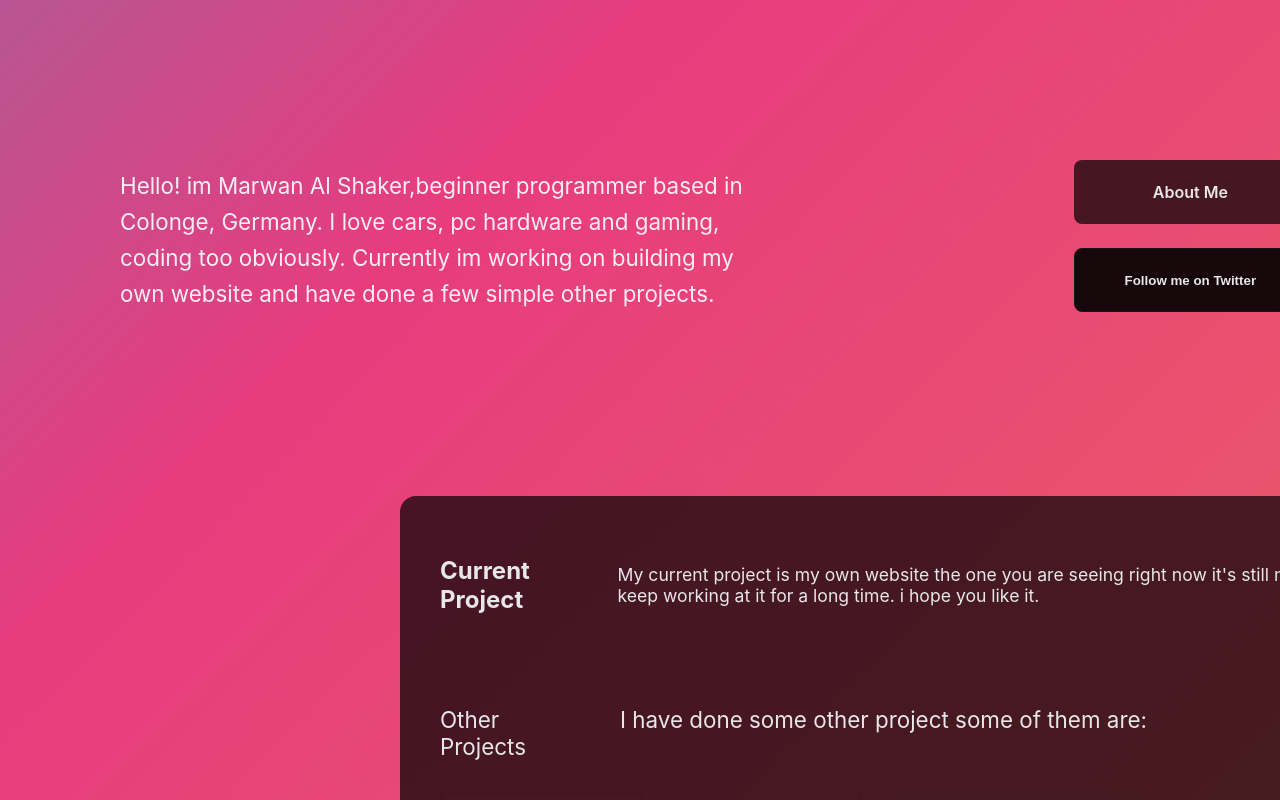
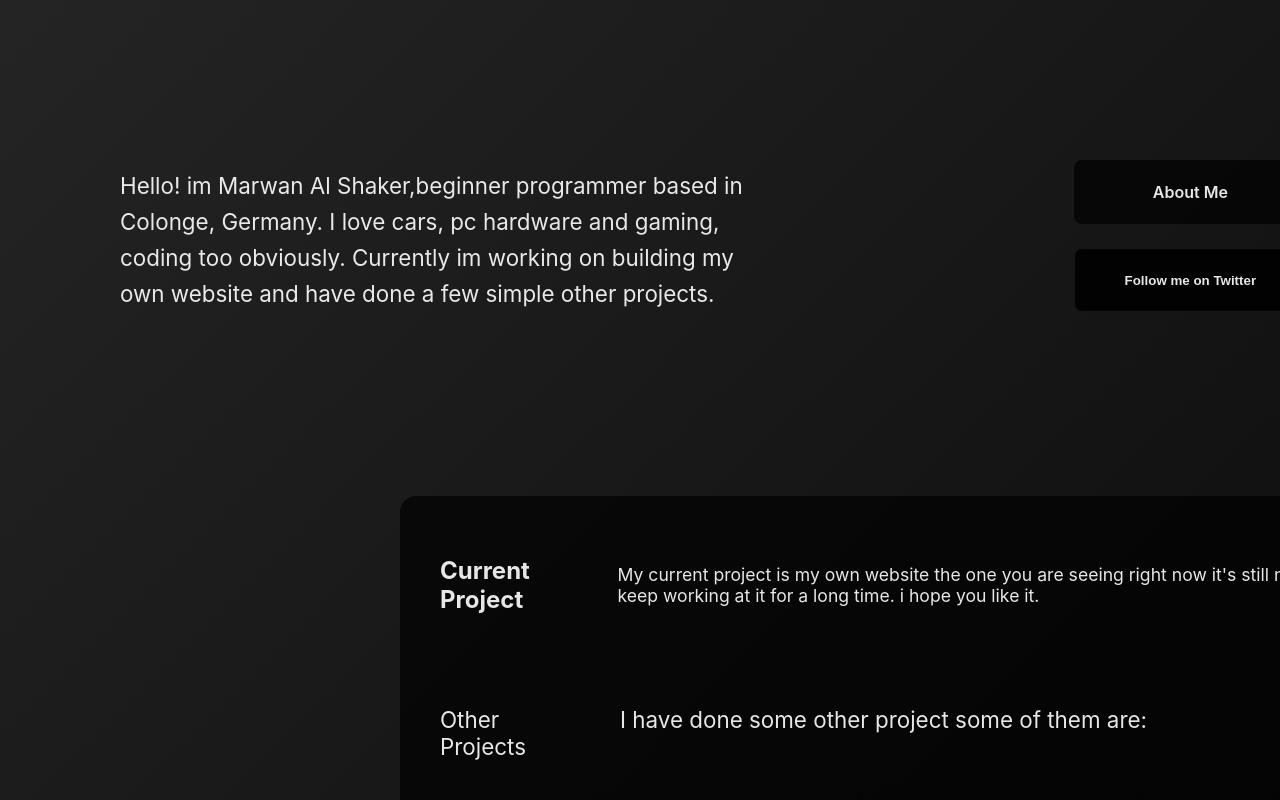
Before and after one commit to alshakerM/personal-website, a React (Create React App) app: page / in a window 1280 px wide. Shown: the top 800 px of the page. Built offline with nearby package versions, Linux system fonts and the light colour scheme.

Commit message:
change background

```diff
--- a/src/App.css
+++ b/src/App.css
@@ -1,5 +1,6 @@
 body {
-  background: linear-gradient(-45deg, #ee7752, #e73c7e, #23a6d5, #23d5ab);
+  background: linear-gradient(30deg, #000000);
+background-image: linear-gradient(315deg, #000000 0%, #414141 74%);
 	background-size: 400% 400%;
 	animation: gradient 15s ease infinite;
 	height: 100vh;
```
